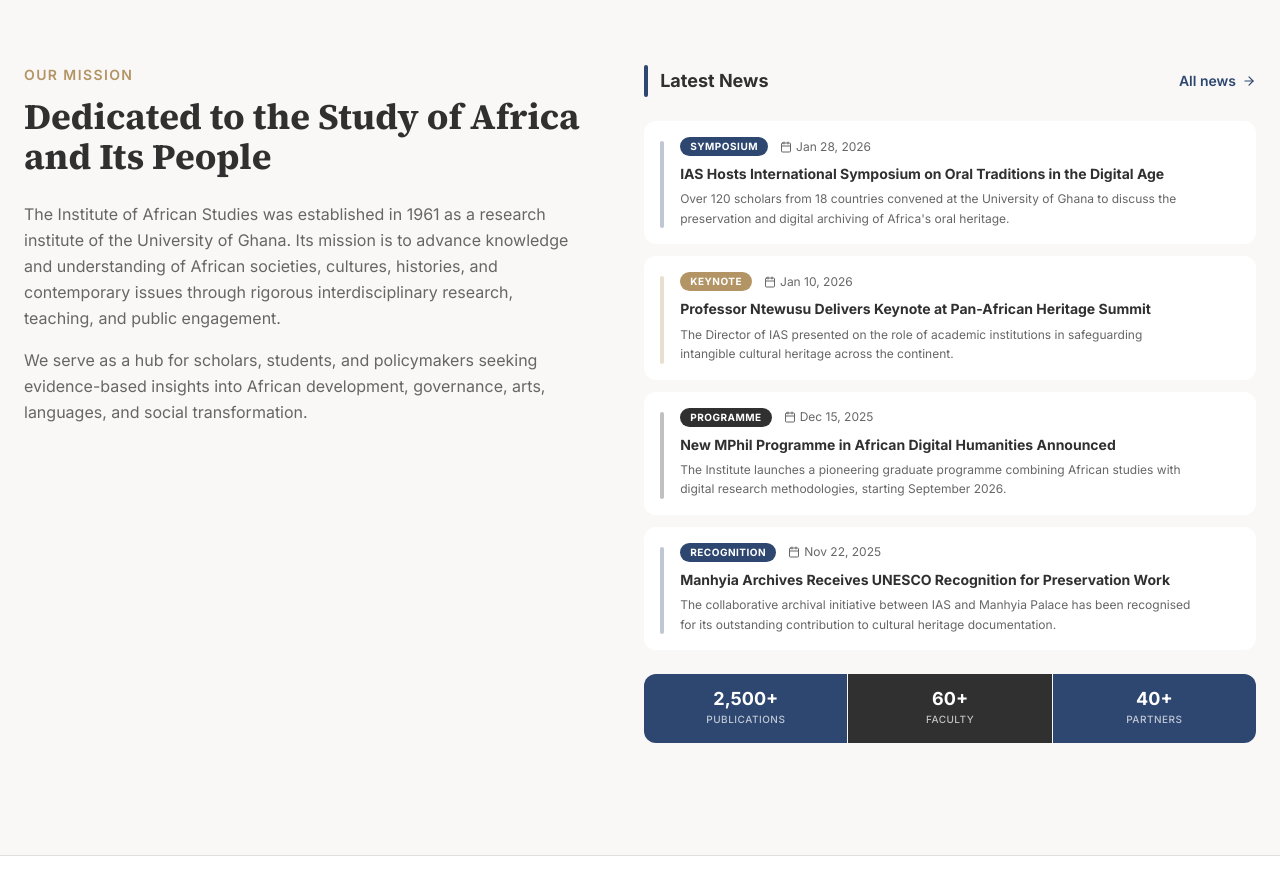
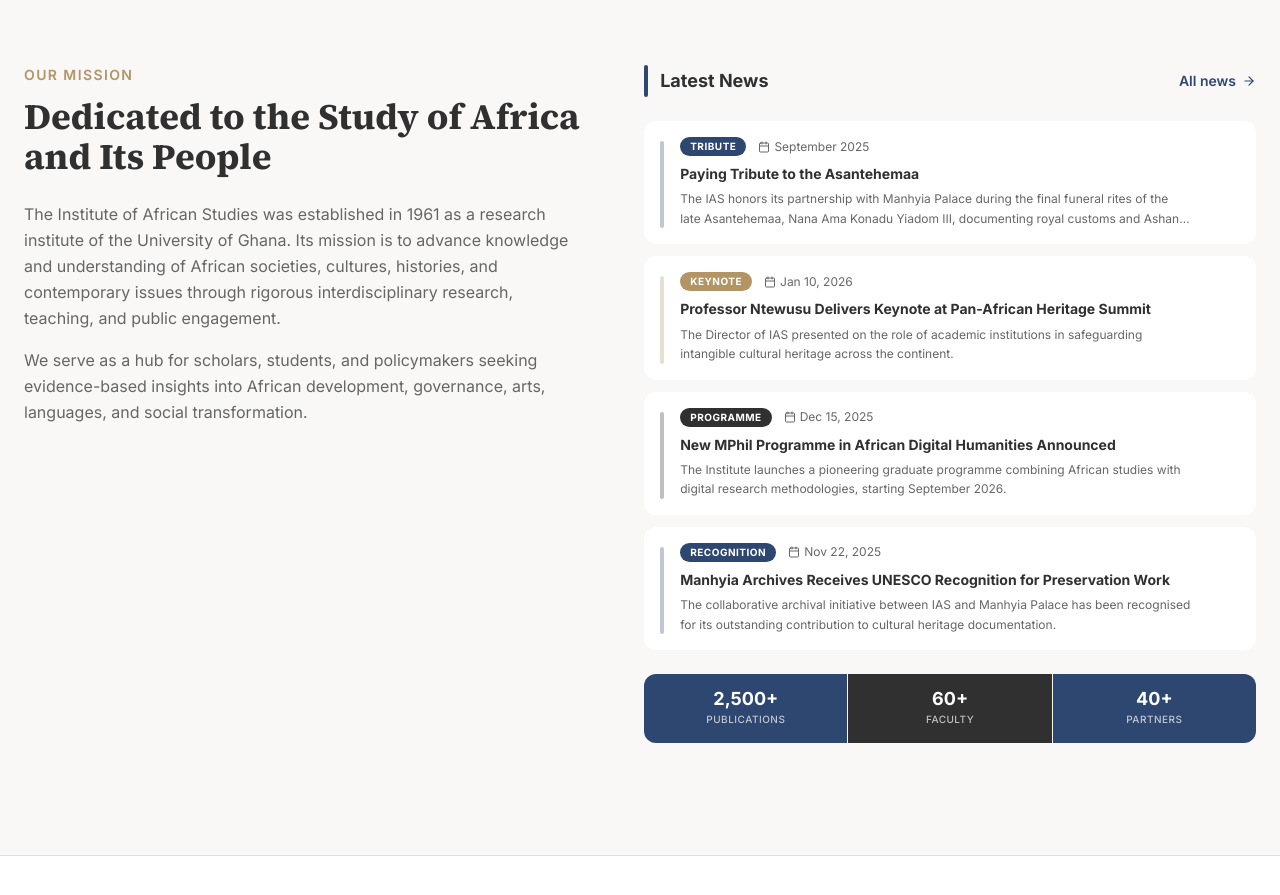
Before and after one commit to GeorgeGyasi/v0-institute-of-african-studies-website, a Next.js app: page / in a window 1280 px wide. Shown: the part 800-1695 px from the top of the page. Built offline with nearby package versions, Linux system fonts and the light colour scheme.

Commit message:
feat: replace Symposium event with Asantehemaa tribute article\n\nUpdate homepage headline and link to tribute article.

```diff
--- a/components/home/mission-section.tsx
+++ b/components/home/mission-section.tsx
@@ -6,12 +6,12 @@ import { ArrowRight, Calendar, ChevronRight } from "lucide-react"
 
 const newsItems = [
   {
-    date: "Jan 28, 2026",
-    category: "Symposium",
-    title: "IAS Hosts International Symposium on Oral Traditions in the Digital Age",
+    date: "September 2025",
+    category: "Tribute",
+    title: "Paying Tribute to the Asantehemaa",
     excerpt:
-      "Over 120 scholars from 18 countries convened at the University of Ghana to discuss the preservation and digital archiving of Africa's oral heritage.",
-    href: "/events/oral-traditions-conference",
+      "The IAS honors its partnership with Manhyia Palace during the final funeral rites of the late Asantehemaa, Nana Ama Konadu Yiadom III, documenting royal customs and Ashanti heritage.",
+    href: "/events/asantehemaa-tribute",
     accent: "bg-primary",
   },
   {
```
